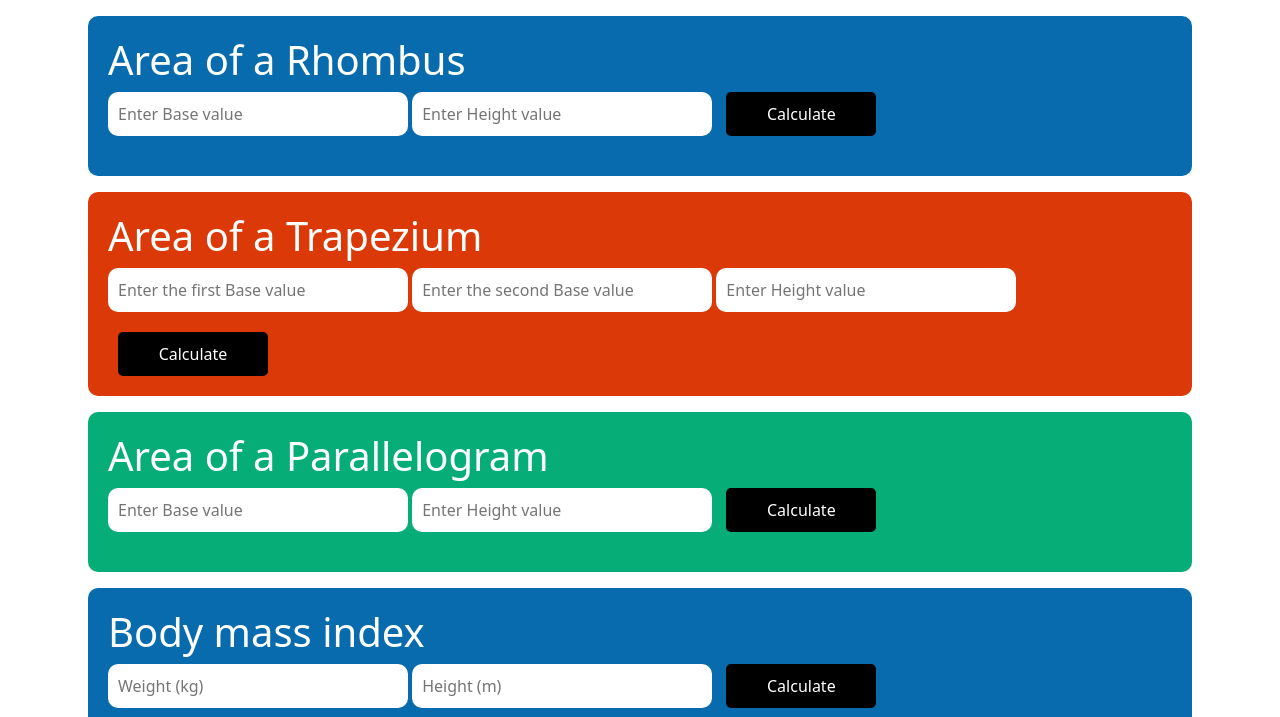
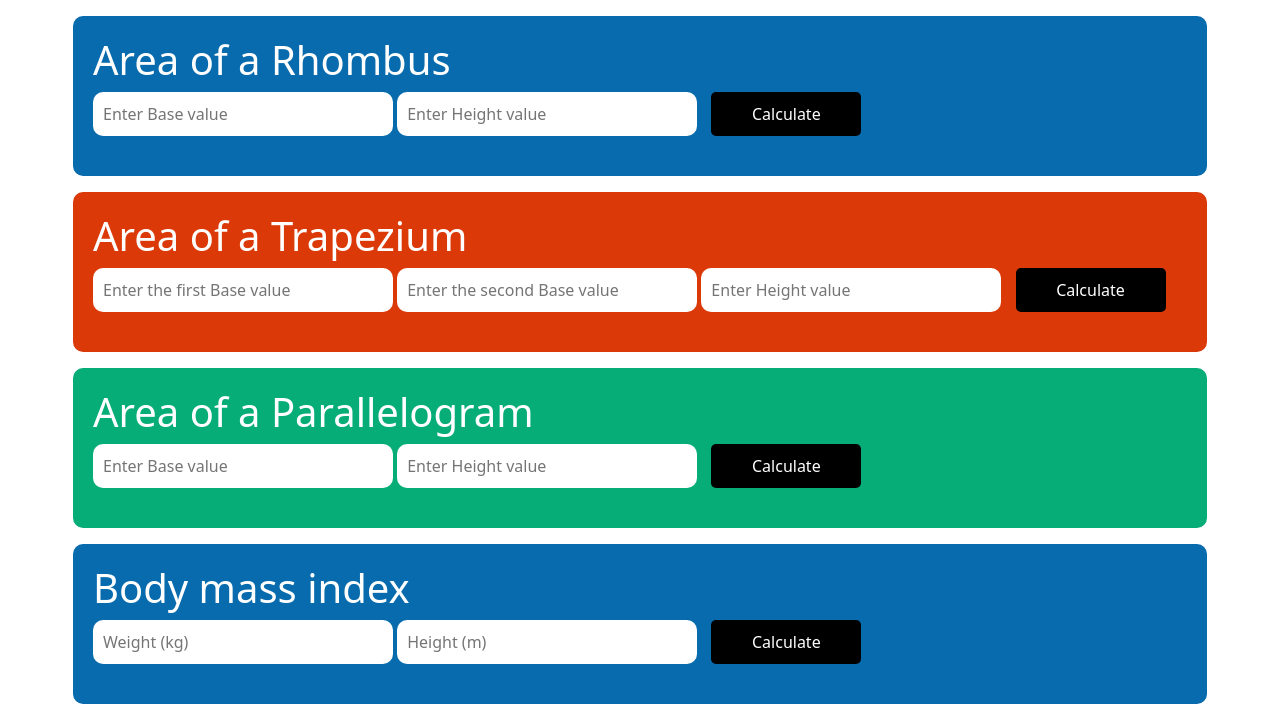
Before and after one commit to UiJosh20/plane-shape_calculator, a plain HTML site: page index.html in a window 1280 px wide. Shown: the part 780-1497 px from the top of the page. Drawn offline with nearby package versions, Linux system fonts and the light colour scheme.

Commit message:
calculator

```diff
--- a/index.html
+++ b/index.html
@@ -8,7 +8,7 @@
   <style>
     .main{
       gap: 20px;
-      padding: 20px 30px;
+      padding: 20px 15px;
     }
 
     input{
@@ -68,6 +68,7 @@
       <button onclick="areaOfTriangle()">Calculate</button>
     </div>
   </div>
+
 
   <!-- area of a square -->
   <div class="box1 col-lg-12 col-sm w-100">
```
